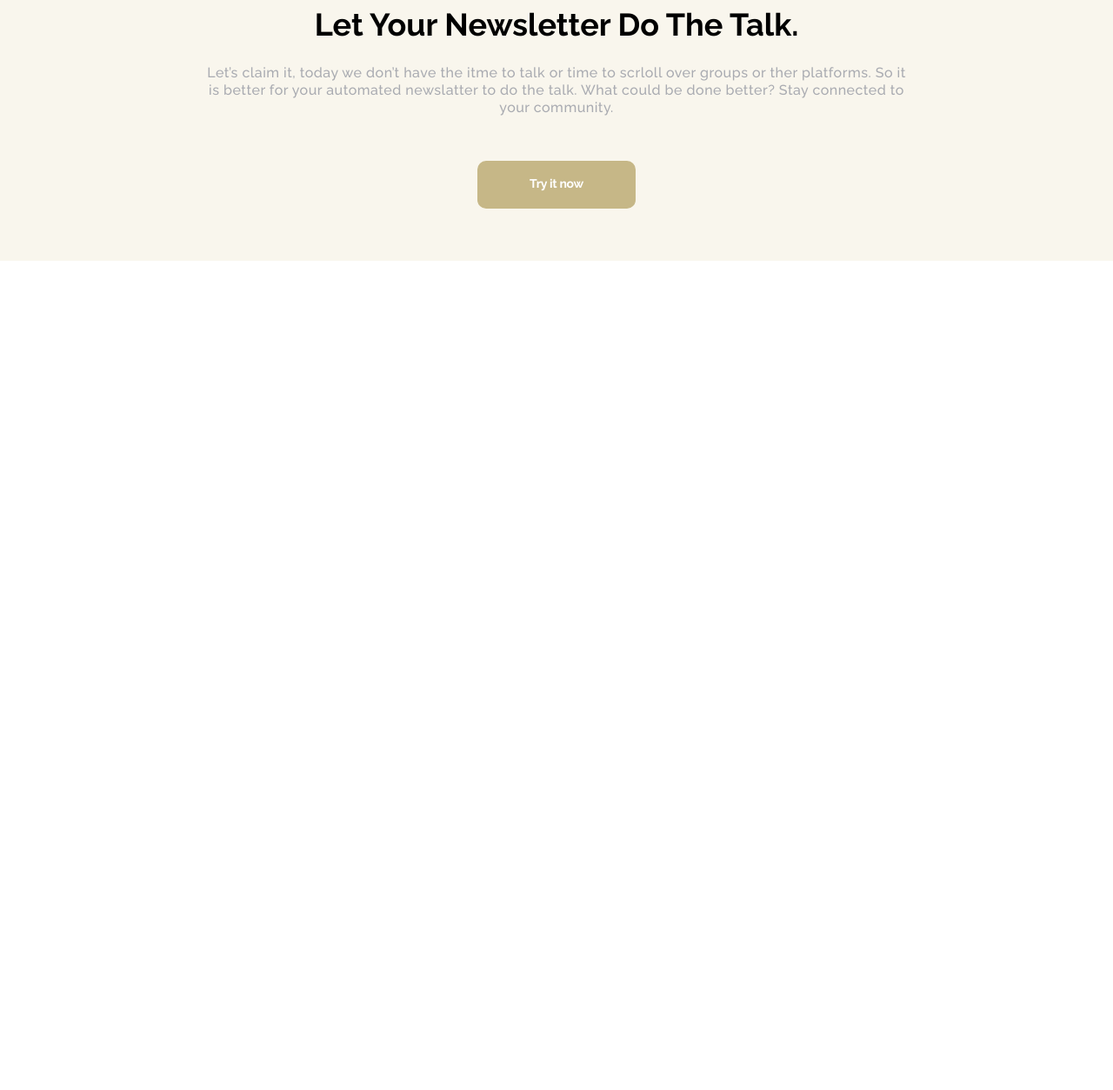
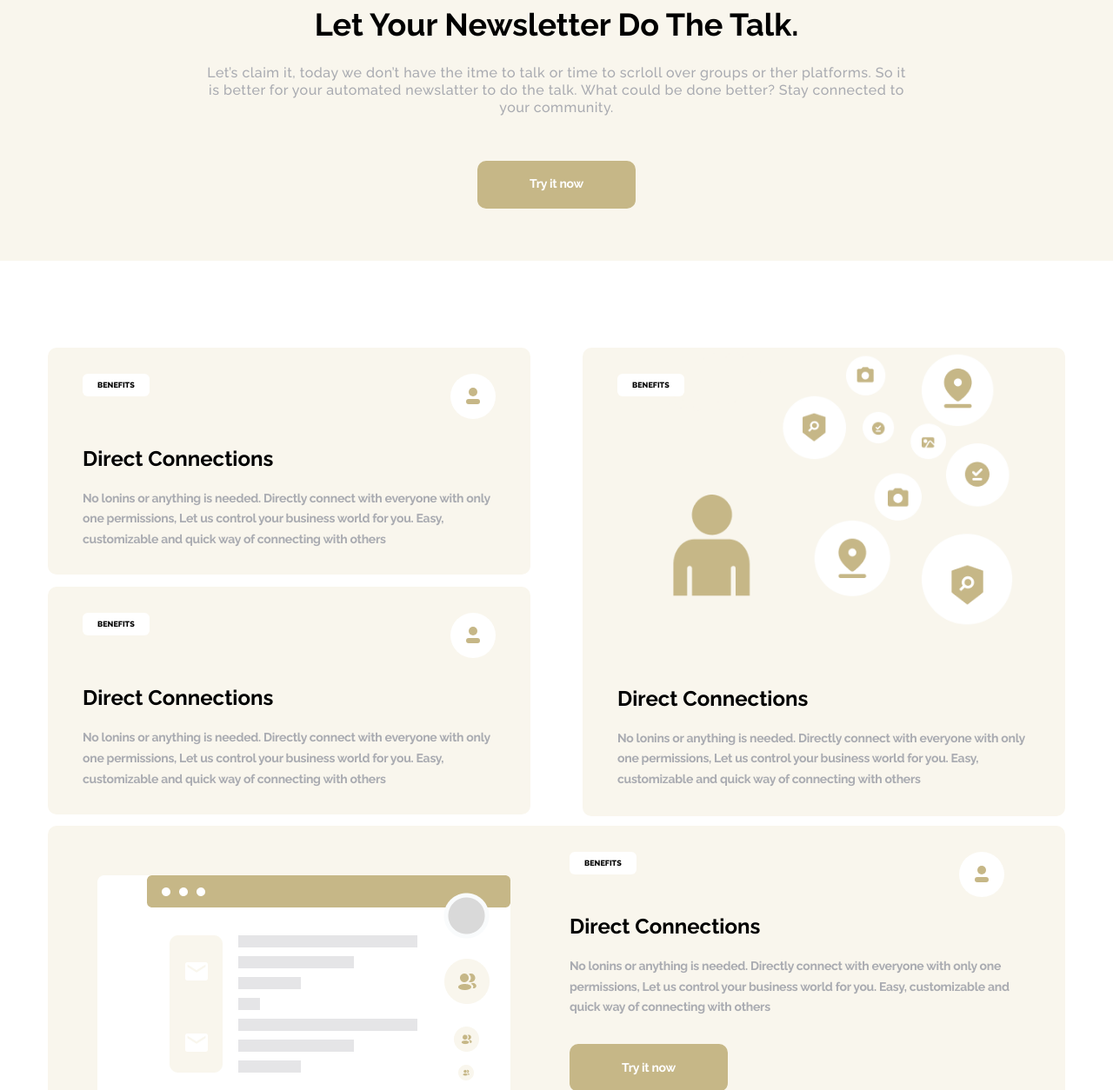
Before and after one commit to S-Bozilovic95/Zerox---Destiliraj, a website built with webpack: page home.html in a window 1280 px wide. Shown: the part 1546-2800 px from the top of the page at 87% size. Before the commit the page ends 1846 px from the top, so only its background shows below. Built offline with nearby package versions, Linux system fonts and the light colour scheme; a script that the page names is missing.

Commit message:
feat: added split-column section

```diff
--- a/home.html
+++ b/home.html
@@ -133,7 +133,7 @@
     <section class="hero">
       <div class="container">
         <div class="hero__text-box">
-          <a href="#" class="global-pin-brown">FEATURES</a>
+          <span href="#" class="global-pin-brown">FEATURES</span>
           <h1 class="hero__text-box__title">
             TemaHive is the email newsletter that works
             <span>completely auto mated</span>
@@ -233,6 +233,95 @@
     </section>
     <!-- END NUMBERS SECTION -->
 
+    <!-- SPLIT COLUMN SECTION -->
+    <section class="split-column">
+      <div class="container">
+        <div class="row">
+          <div class="col-md-6">
+            <div class="row">
+              <div class="col-12">
+                <div class="split-column__card-1">
+                  <span class="global-pin-white">BENEFITS</span>
+                  <img
+                    class="split-column__card-1__icon"
+                    src="./images/splitCol1.svg"
+                    alt="icon"
+                  />
+                  <h3 class="global-subtitle">Direct Connections</h3>
+                  <p class="global-description">
+                    No lonins or anything is needed. Directly connect with
+                    everyone with only one permissions, Let us control your
+                    business world for you. Easy, customizable and quick way of
+                    connecting with others
+                  </p>
+                </div>
+              </div>
+              <div class="col-12">
+                <div class="split-column__card-1">
+                  <span class="global-pin-white">BENEFITS</span>
+                  <img
+                    class="split-column__card-1__icon"
+                    src="./images/splitCol1.svg"
+                    alt="icon"
+                  />
+                  <h3 class="global-subtitle">Direct Connections</h3>
+                  <p class="global-description">
+                    No lonins or anything is needed. Directly connect with
+                    everyone with only one permissions, Let us control your
+                    business world for you. Easy, customizable and quick way of
+                    connecting with others
+                  </p>
+                </div>
+              </div>
+            </div>
+          </div>
+          <div class="col-md-6">
+            <div class="split-column__card-2">
+              <span class="global-pin-white">BENEFITS</span>
+              <img
+                class="split-column__card-2__image"
+                src="./images/splitCol2.png"
+                alt="icon"
+              />
+              <h3 class="global-subtitle">Direct Connections</h3>
+              <p class="global-description">
+                No lonins or anything is needed. Directly connect with everyone
+                with only one permissions, Let us control your business world
+                for you. Easy, customizable and quick way of connecting with
+                others
+              </p>
+            </div>
+          </div>
+          <div class="col-12">
+            <div class="split-column__card-3">
+              <img
+                class="split-column__card-3__image-2"
+                src="./images/splitCol3.png"
+                alt="icon"
+              />
+              <div class="split-column__card-3__text-box">
+                <span class="global-pin-white">BENEFITS</span>
+                <img
+                  class="split-column__card-3__text-box__icon"
+                  src="./images/splitCol1.svg"
+                  alt="icon"
+                />
+                <h3 class="global-subtitle">Direct Connections</h3>
+                <p class="global-description">
+                  No lonins or anything is needed. Directly connect with
+                  everyone with only one permissions, Let us control your
+                  business world for you. Easy, customizable and quick way of
+                  connecting with others
+                </p>
+                <a class="global-btn-regular" href="#">Try it now</a>
+              </div>
+            </div>
+          </div>
+        </div>
+      </div>
+    </section>
+    <!-- END SPLIT COLUMN SECTION -->
+
     <script src="build/assets/js/main.bundle.js"></script>
   </body>
 </html>
--- /dev/null
+++ b/src/assets/styles/02-modules/split-column.scss
@@ -0,0 +1,95 @@
+.split-column {
+  padding: 100px 0px 47px;
+
+  &__card-1 {
+    position: relative;
+    background: #f9f6ed;
+    border-radius: 10px;
+    margin: 0px 12px 12px 0px;
+    padding: 114px 40px 30px;
+    width: 100%;
+    height: 95%;
+
+    &__icon {
+      position: absolute;
+      right: 40px;
+      top: 30px;
+    }
+
+    &:first-of-type span {
+      position: absolute;
+      top: 30px;
+      left: 40px;
+    }
+
+    &:first-of-type h3 {
+      margin-bottom: 20px;
+    }
+  }
+
+  &__card-2 {
+    position: relative;
+    background: #f9f6ed;
+    border-radius: 10px;
+
+    padding: 390px 40px 30px;
+    width: 100%;
+
+    &__image {
+      position: absolute;
+      top: 5px;
+      right: 40px;
+      //   width: 430px;
+      width: 75%;
+    }
+
+    &:first-of-type span {
+      position: absolute;
+      top: 30px;
+      left: 40px;
+      z-index: 3;
+    }
+
+    &:first-of-type h3 {
+      margin-bottom: 20px;
+    }
+  }
+
+  &__card-3 {
+    background: #f9f6ed;
+    border-radius: 10px;
+    padding: 57px;
+    display: flex;
+    justify-content: flex-start;
+    align-items: center;
+    position: relative;
+
+    &__image-2 {
+      margin-right: 68px;
+    }
+
+    &__text-box {
+      height: 100%;
+
+      &__icon {
+        position: absolute;
+        right: 6%;
+        top: 30px;
+      }
+
+      &:first-of-type span {
+        position: absolute;
+        top: 30px;
+        left: 600px;
+      }
+
+      &:first-of-type h3 {
+        margin-top: 20px;
+      }
+
+      &:first-of-type p {
+        margin: 20px 0px 30px;
+      }
+    }
+  }
+}
--- a/src/assets/styles/04-common/_typography.scss
+++ b/src/assets/styles/04-common/_typography.scss
@@ -12,7 +12,7 @@
 .global-subtitle {
   font-family: "Raleway" !important;
   font-style: normal;
-  text-align: center;
+  text-align: left;
   font-weight: 700;
   font-size: 24px;
   line-height: 28px;
@@ -26,7 +26,7 @@
   font-weight: 500;
   font-size: 16px;
   text-align: center;
-  line-height: 127.4%;
+  line-height: 127%;
   letter-spacing: 0.03em;
   color: #a9abb1;
 }
@@ -34,7 +34,7 @@
 .global-description {
   font-family: "Raleway" !important;
   font-style: normal;
-  text-align: center;
+  text-align: left;
   font-weight: 700;
   font-size: 14px;
   line-height: 170%;
@@ -62,7 +62,6 @@
   }
 
   .global-description {
-    font-size: 11.1569px;
-    line-height: 170%;
+    font-size: 11px;
   }
 }
--- a/src/assets/styles/04-common/pins.scss
+++ b/src/assets/styles/04-common/pins.scss
@@ -7,3 +7,13 @@
   line-height: 10px;
   color: #000000;
 }
+
+.global-pin-white {
+  background: #ffffff;
+  border-radius: 6px;
+  padding: 8px 17px;
+  font-weight: 800;
+  font-size: 9px;
+  line-height: 10px;
+  color: #000000;
+}
--- a/src/assets/styles/main.scss
+++ b/src/assets/styles/main.scss
@@ -7,6 +7,7 @@
 @import "./02-modules/navbar.scss";
 @import "./02-modules/hero.scss";
 @import "./02-modules/numbers.scss";
+@import "./02-modules/split-column.scss";
 
 // -- COMMON
 @import "./04-common/animations";
```
Also changed, not shown: build/assets/css/main.css, images/splitCol1.svg (added), images/splitCol2.png (added), images/splitCol3.png (added).
